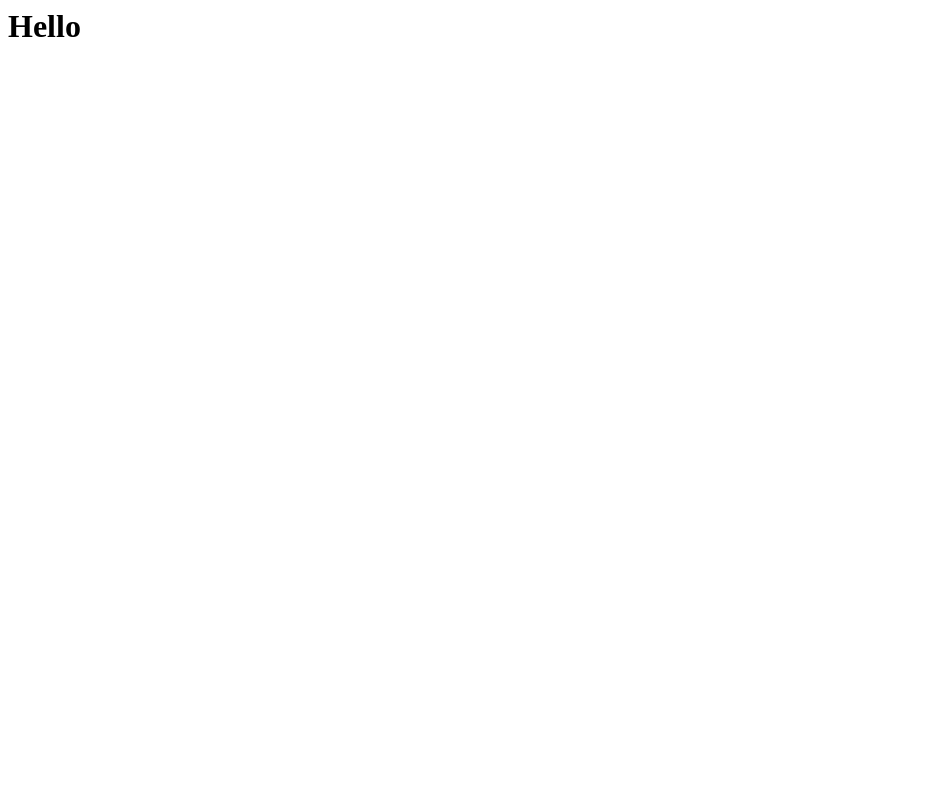
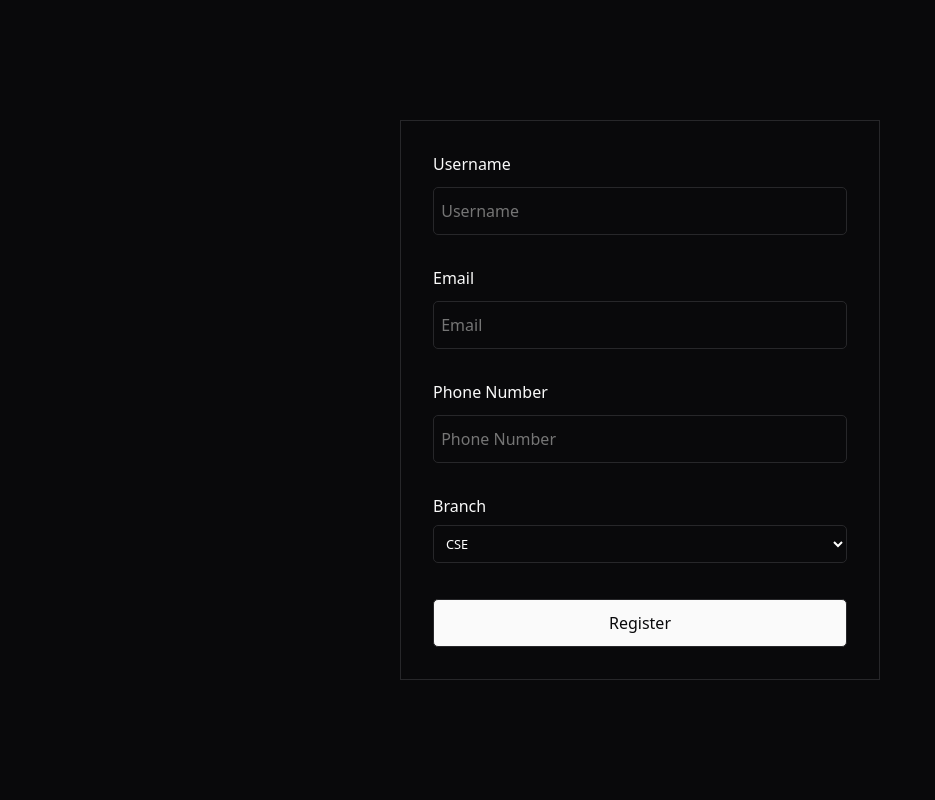
Before and after one commit to Aisac3/registration, a Django app: page / in a window 1280 px wide. Before the commit the part shown is almost empty. Shown: the whole page, without its empty margins (0-935 px from the left). Run offline with Django 4.2, Linux system fonts and the light colour scheme.

Commit message:
add register form and style

```diff
--- /dev/null
+++ b/app/static/app/style.css
@@ -0,0 +1,107 @@
+:root {
+    font-family: system-ui, -apple-system, BlinkMacSystemFont, 'Segoe UI', Roboto, Oxygen, Ubuntu, Cantarell, 'Open Sans', 'Helvetica Neue', sans-serif;
+
+    --background: 240 10% 3.9%;
+    --foreground: 0 0% 98%;
+    --card: 240 10% 3.9%;
+    --card-foreground: 0 0% 98%;
+    --popover: 240 10% 3.9%;
+    --popover-foreground: 0 0% 98%;
+    --primary: 0 0% 98%;
+    --primary-foreground: 240 5.9% 10%;
+    --secondary: 240 3.7% 15.9%;
+    --secondary-foreground: 0 0% 98%;
+    --muted: 240 3.7% 15.9%;
+    --muted-foreground: 240 5% 64.9%;
+    --accent: 240 3.7% 15.9%;
+    --accent-foreground: 0 0% 98%;
+    --destructive: 0 62.8% 30.6%;
+    --destructive-foreground: 0 85.7% 97.3%;
+    --border: 240 3.7% 15.9%;
+    --input: 240 3.7% 15.9%;
+    --ring: 240 4.9% 83.9%;
+    --radius: 5px;
+    --hover: 0 0% 90%;
+
+    color-scheme: dark;
+
+
+    background: hsl(var(--background));
+    color: hsl(var(--foreground));
+}
+
+
+* {
+    margin: 0;
+    padding: 0;
+    box-sizing: border-box;
+}
+
+section {
+    height: 100vh;
+    display: grid;
+    place-content: center;
+}
+
+form {
+    display: flex;
+    flex-direction: column;
+    gap: 2rem;
+    width: 30rem;
+    border: 1px solid hsl(var(--border));
+    padding: 2em;
+}
+
+label {
+    display: flex;
+    flex-direction: column;
+    gap: 0.5rem;
+    font-size: 1rem;
+    font-weight: 500;
+}
+
+input {
+    appearance: none;
+    font-family: inherit;
+    background-color: transparent;
+    border: 1px solid hsl(var(--border));
+    padding: 0.25rem;
+    border-radius: var(--radius);
+    font-size: 1rem;
+    font-weight: 300;
+    padding: 0.45rem;
+    margin-top: 0.25rem;
+    height: 3rem;
+}
+
+input:focus {
+    outline: 1px solid hsl(var(--ring));
+}
+
+input[type=submit] {
+    border-radius: var(--radius);
+    color: hsl(var(--background));
+    padding: 0.6em 1.2em;
+    font-size: 1em;
+    font-weight: 500;
+    font-family: inherit;
+    background-color: hsl(var(--foreground));
+    cursor: pointer;
+    transition: border-color 0.25s;
+}
+
+select {
+    border-radius: var(--radius);
+    border: 1px solid hsl(var(--border));
+    padding: 0.5rem;
+    font-size: 0.8em;
+    font-weight: 500;
+    font-family: inherit;
+    background-color: transparent;
+    cursor: pointer;
+    transition: border-color 0.25s;
+}
+
+input[type=submit]:hover {
+    background-color: hsl(var(--hover));
+}
--- a/app/templates/index.html
+++ b/app/templates/index.html
@@ -1 +1,44 @@
-<h1>Hello</h1>
+{% load static %}
+
+<!DOCTYPE html>
+<html lang="en">
+<head>
+    <meta charset="UTF-8">
+    <meta name="viewport" content="width=device-width, initial-scale=1.0">
+    <link rel="stylesheet" href="{% static 'app/style.css' %}">
+    <title>Registration</title>
+</head>
+<body>
+    <main>
+        <section>
+            <form method="" action="" >
+               {% csrf_token %}
+
+               <label for="username">
+                    <span>Username</span>
+                    <input type="text" placeholder="Username" required>
+               </label>
+               <label for="username">
+                    <span>Email</span>
+                    <input type="email" placeholder="Email" required>
+               </label>
+
+               <label for="phone_number">
+                    <span>Phone Number</span>
+                    <input type="text" placeholder="Phone Number" required>
+               </label>
+
+               <label for="branch">
+                    <span>Branch</span>
+                    <select name="branch" id="branch">
+                        <option value="CSE">CSE</option>
+                    </select>
+               </label>
+
+
+               <input type="submit" value="Register">
+            </form>
+        </section>
+    </main>
+</body>
+</html>
--- a/registration/settings.py
+++ b/registration/settings.py
@@ -37,7 +37,7 @@ INSTALLED_APPS = [
     'django.contrib.sessions',
     'django.contrib.messages',
     'django.contrib.staticfiles',
-    'app',
+    'app.apps.AppConfig',
 ]
 
 MIDDLEWARE = [
```
Also changed, not shown: 1 other file.
